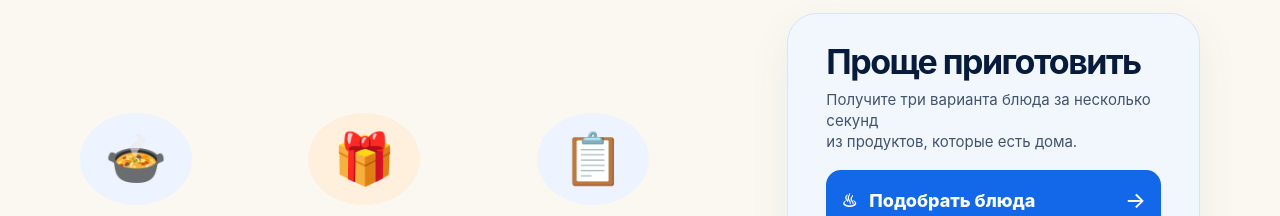
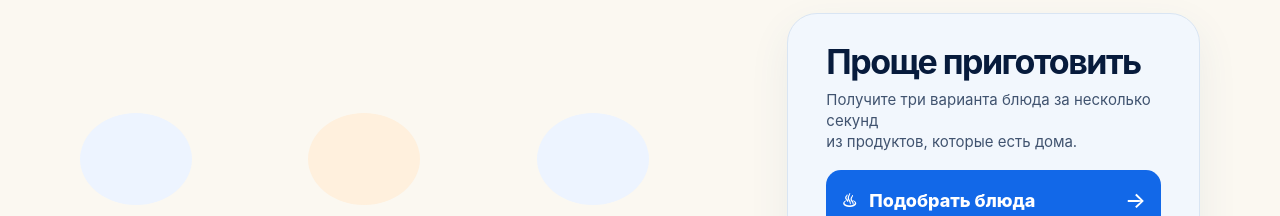
Before and after one commit to olroumiantseva-lab/zhitproshche, a plain HTML site: page index.html in a window 1280 px wide. Shown: the part 611-827 px from the top of the page. Drawn offline with Linux system fonts and the light colour scheme.

Commit message:
Apply approved lifestyle homepage direction

```diff
--- a/index.html
+++ b/index.html
@@ -20,7 +20,7 @@
 </head>
 <body>
 <noscript><div><img src="https://mc.yandex.ru/watch/113177540" style="position:absolute; left:-9999px;" alt=""></div></noscript>
-<header class="site-header"><a class="brand brand-script" href="/" aria-label="Жить проще"><span>Жить</span> <span>проще</span></a><nav aria-label="Основная навигация"><a href="/prigotovit/">Приготовить</a><span>Ответить</span><span>Подарить</span><span>Выбрать</span></nav></header>
+<header class="site-header"><a class="brand brand-script" href="/" aria-label="Жить проще"><span class="brand-live">Жить</span><span class="brand-easy">проще</span></a><nav aria-label="Основная навигация"><a href="/prigotovit/">Приготовить</a><span>Ответить</span><span>Подарить</span><span>Выбрать</span></nav></header>
 <main class="home">
 <section class="ref-hero">
   <div class="ref-copy">
@@ -28,13 +28,13 @@
     <h1>Решения<br>на каждый день</h1>
     <p>Подскажем, что приготовить, как ответить,<br>что подарить и какой вариант выбрать.<br>Просто и понятно.</p>
   </div>
-  <div class="ref-kitchen" role="img" aria-label="Свежие продукты на светлой домашней кухне"></div>
+  <div class="ref-kitchen ref-life" role="img" aria-label="Светлое домашнее пространство с ноутбуком, блокнотом и повседневными вещами"></div>
 </section>
 <section class="ref-lower">
   <div class="ref-benefits">
-    <article><span>🍲</span><b>Рецепты из<br>ваших продуктов</b><p>Три варианта блюда<br>за несколько секунд.</p></article>
-    <article><span>🎁</span><b>Идеи для любого<br>повода и бюджета</b><p>Подарки, планы,<br>решения под ситуацию.</p></article>
-    <article><span>📋</span><b>Пишите, что нужно<br>сделать</b><p>Из чего и какие есть<br>ограничения.</p></article>
+    <article><span class="section-avatar avatar-food" aria-hidden="true"></span><b>Рецепты из<br>ваших продуктов</b><p>Три варианта блюда<br>за несколько секунд.</p></article>
+    <article><span class="section-avatar avatar-gift" aria-hidden="true"></span><b>Идеи для любого<br>повода и бюджета</b><p>Подарки, планы,<br>решения под ситуацию.</p></article>
+    <article><span class="section-avatar avatar-task" aria-hidden="true"></span><b>Пишите, что нужно<br>сделать</b><p>Из чего и какие есть<br>ограничения.</p></article>
   </div>
   <aside class="ref-cook">
     <h2>Проще приготовить</h2>
```
